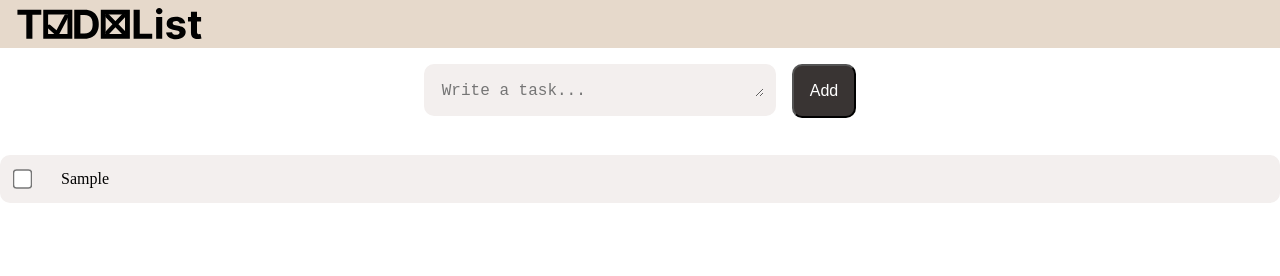
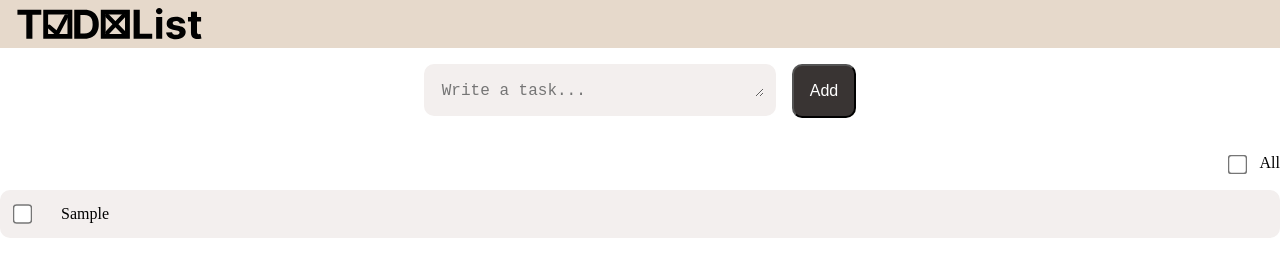
Before and after one commit to Demon32123/Exam2-JavaScript, a website built with Vite: page index.html in a window 1280 px wide. Both pictures are taken after typing "Sample" into the empty fields and a click on the button "Add". Built offline with nearby package versions, Linux system fonts and the light colour scheme.

Commit message:
feat: create all checked batton

```diff
--- a/index.html
+++ b/index.html
@@ -34,7 +34,16 @@
         ></textarea>
       </div>
       <button id="addButton" class="add-task__add-button">Add</button>
+
     </div>
+    <div class="tools">
+    <input
+        type = 'checkbox'
+        class='all'
+        id="all"
+            ></input>
+      <p>All</p>
+  </div>
     <div id="container"></div>
   </body>
 </html>
--- a/src/App.ts
+++ b/src/App.ts
@@ -13,18 +13,21 @@ export class App {
       tasksContainer: document.getElementById("container"),
       addButton: document.getElementById("addButton") as HTMLButtonElement,
       inputTask: document.getElementById("textInput") as HTMLInputElement,
+      masterCheckbox: document.getElementById("all") as HTMLInputElement
     };
     const storage = new ApplicationStore();
     const view = new TaskView(htmlElements);
     if (
       htmlElements.addButton != null &&
       htmlElements.tasksContainer != null &&
-      htmlElements.inputTask != null
+      htmlElements.inputTask != null &&
+      htmlElements.masterCheckbox != null
     ) {
       const controller = new TaskController(
         htmlElements.tasksContainer,
         htmlElements.addButton,
         htmlElements.inputTask,
+         htmlElements.masterCheckbox,
         view,
         storage
       );
--- a/src/Interfaces.ts
+++ b/src/Interfaces.ts
@@ -2,4 +2,5 @@ export interface HtmlElements {
   tasksContainer: HTMLElement | null;
   addButton: HTMLButtonElement | null;
   inputTask: HTMLInputElement | null;
+  masterCheckbox: HTMLInputElement | null;
 }
--- a/src/TaskController.ts
+++ b/src/TaskController.ts
@@ -5,6 +5,10 @@ import { TaskView } from "./TaskView.ts";
 export class TaskController {
   get tasks() {
     return this.appState.tasks;
+  }
+
+  get tasksCheckboxes(): NodeListOf<HTMLInputElement> {
+    return document.querySelectorAll(".task__check-mark-container") as NodeListOf<HTMLInputElement>;
   }
 
   set tasks(value: TaskModel[]) {
@@ -16,10 +20,11 @@ export class TaskController {
     private tasksContainer: HTMLElement,
     private addButton: HTMLButtonElement,
     private inputTask: HTMLInputElement,
+    private masterCheckbox: HTMLInputElement,
     private view: TaskView,
-    private appState: ApplicationStore
+    private appState: ApplicationStore,
   ) {
-    this.initializeHandlers(this.addButton, this.inputTask);
+    this.initializeHandlers();
   }
 
   onCheckStateUpdate(todoId: string) {
@@ -37,20 +42,20 @@ export class TaskController {
     ];
   }
 
-  initializeHandlers(button: HTMLButtonElement, inputTask: HTMLInputElement) {
-    button.addEventListener("click", () => {
-      if (inputTask.value != "") {
-        this.addNewTask(inputTask);
+  initializeHandlers() {
+    this.addButton.addEventListener("click", () => {
+      if (this.inputTask.value != "") {
+        this.addNewTask(this.inputTask);
       } else {
         alert("Write a task!");
       }
     });
 
-    inputTask.addEventListener("keydown", (e) => {
+    this.inputTask.addEventListener("keydown", (e) => {
       if (e.key === "Enter") {
         e.preventDefault();
-        if (inputTask.value != "") {
-          this.addNewTask(inputTask);
+        if (this.inputTask.value != "") {
+          this.addNewTask(this.inputTask);
         } else {
           alert("Write a task!");
         }
@@ -65,6 +70,17 @@ export class TaskController {
         }
       });
     }
+
+    this.masterCheckbox?.addEventListener("change", () => {
+      const slaveCheckboxes = this.tasksCheckboxes;
+      if (slaveCheckboxes != null) {
+        slaveCheckboxes.forEach((checkbox) => {
+          const parentElement = checkbox.parentElement?.id as string;
+          this.onCheckStateUpdate(parentElement)
+        });
+      }
+    });
+
   }
 
   addNewTask(inputTask: HTMLInputElement) {
--- a/style/style.css
+++ b/style/style.css
@@ -91,8 +91,17 @@ body {
       cursor: pointer;
     }
   }
+}
 
-  .task__check-mark-container.checked {
-    background-color: green;
+.tools {
+    display: flex;
+    height: fit-content;
+    justify-content: flex-end;
+    margin-top: 1rem;
+
+    .all {
+      border-radius: 5px;
+      transform: scale(1.5);
+      margin-right: 1rem;
+    }
   }
-}
```
